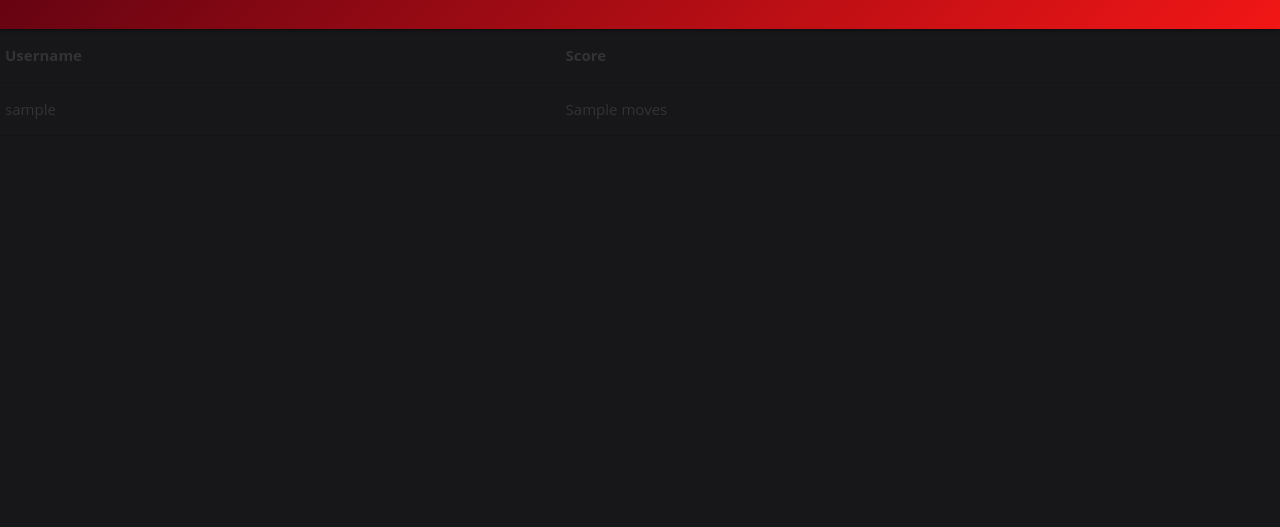
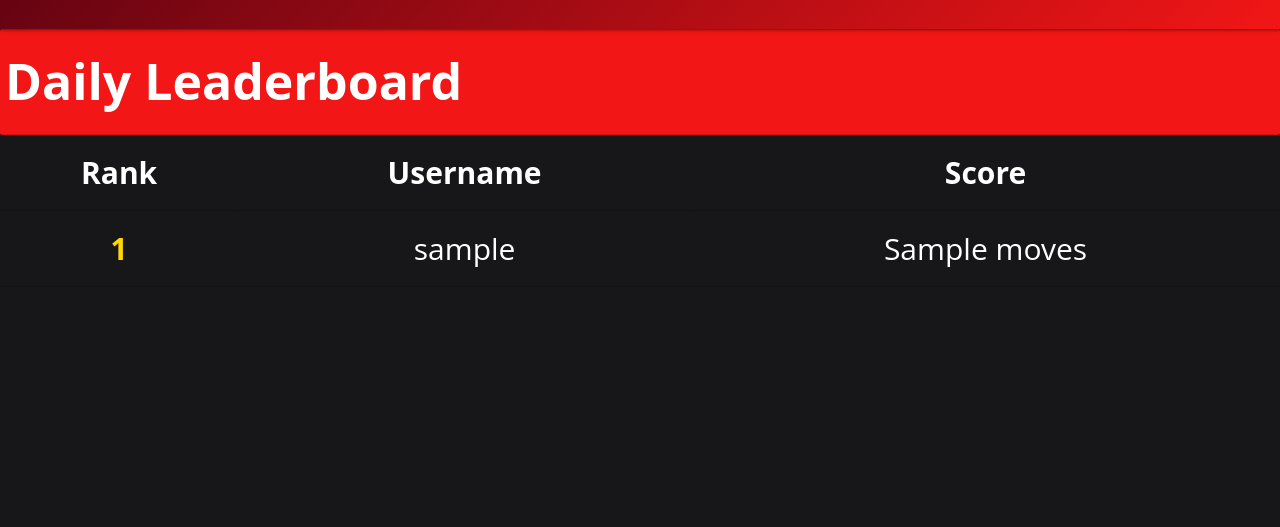
Before and after one commit to Chr0n0sXIII/info2601_GP, a Flask app: template App/templates/leaderboard.html in a window 1280 px wide. Shown: the part 126-653 px from the top of the page. Run offline with Flask 3, Linux system fonts and the light colour scheme; the template is opened without the code that fills it: most values are stand-ins (such as "Sample title", 1, 10 or a date in 2020).

Commit message:
Leaderboard Styling

```diff
--- a/App/static/style.css
+++ b/App/static/style.css
@@ -251,6 +251,41 @@ z-index: 1000; /* Adjust this value as needed */
   margin-top: 5%;
 }
 
-#logoutpic {
+/* for leaderboard */
+.header {
+  background-color: #F21616;
+  color: white;
+  font-size: 50px;
+  text-align: center;
+}
+
+.sub-header, .content {
+  background-color: #171719;
+  color: white;
+  font-size: 30px;
+}
+
+table.highlight .sub-header th, table.highlight .content td {
+  text-align: center;
+}
+
+
+table.highlight .content td:first-child {
+  text-align: center;
 
 }
+
+table.highlight .content:nth-child(1) td:first-child {
+  color: gold;
+  font-weight: bolder;
+}
+
+table.highlight .content:nth-child(2) td:first-child {
+  color: silver;
+  font-weight: bolder;
+}
+
+table.highlight .content:nth-child(3) td:first-child {
+  color: #cd7f32; /* bronze color */
+  font-weight: bolder;
+}
--- a/App/templates/leaderboard.html
+++ b/App/templates/leaderboard.html
@@ -8,6 +8,7 @@
 {% endblock %}
 
 {{ super() }}
+
 {%block style%}
 
 
@@ -15,10 +16,13 @@
 
 {% block content %}
 
-
 <table class="highlight">
     <thead>
-      <tr>
+      <tr class="header">
+          <th colspan="3">Daily Leaderboard</th>
+      </tr>
+      <tr class="sub-header">
+          <th>Rank</th>
           <th>Username</th>
           <th>Score</th>
       </tr>
@@ -27,7 +31,8 @@
     <tbody>
 
 {% for scores in leaderboardinfo %}
-    <tr>
+    <tr class="content">
+        <td>{{loop.index}}</td>
         <td>{{scores.username}}</td>
         <td>{{scores.moves}}</td>
     </tr>
@@ -38,4 +43,5 @@
 
 
 
+
 {% endblock %}
```
